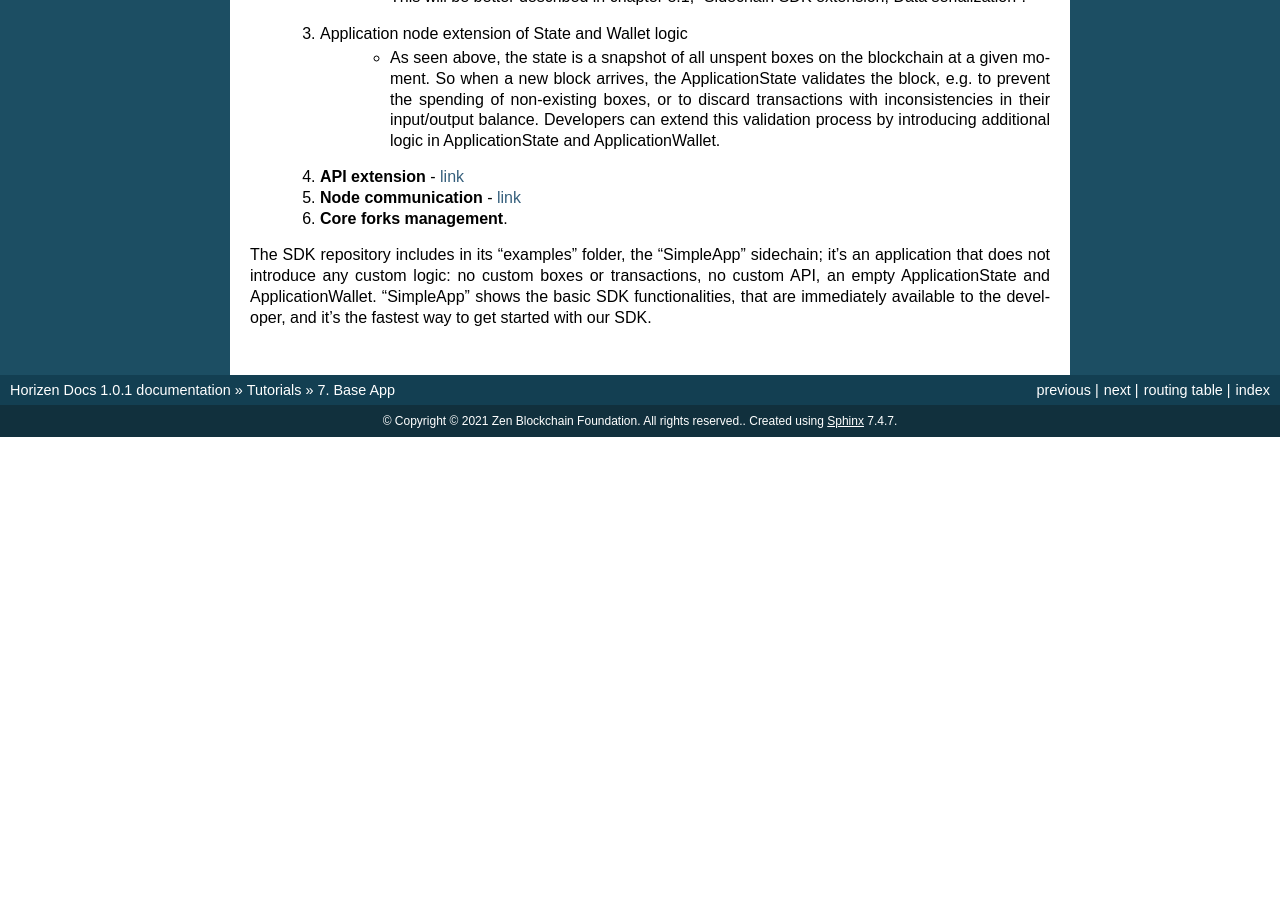
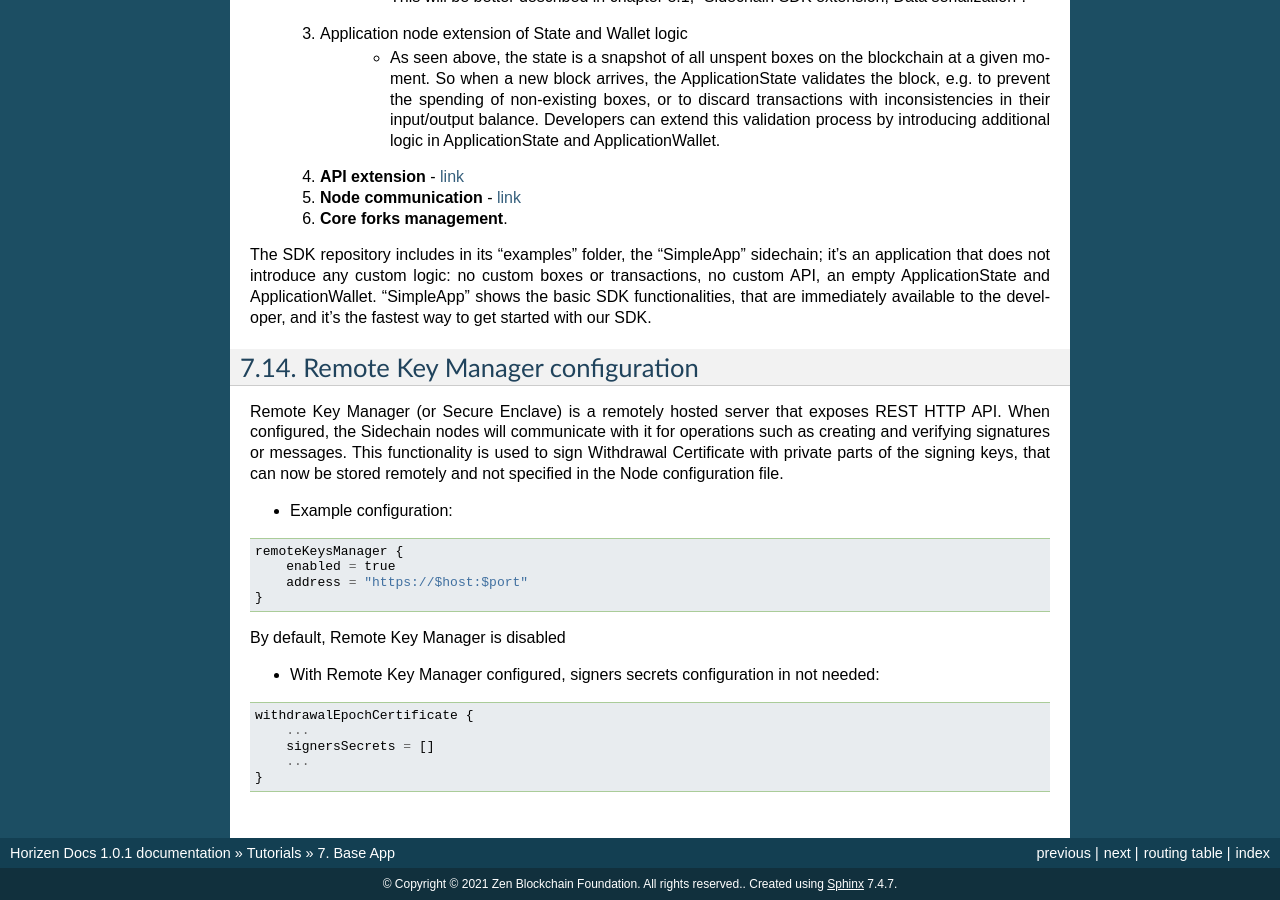
Before and after one commit to HorizenOfficial/developer-horizen-global, a Sphinx documentation site: the page built from docs/introduction/Base-App.rst, in a window 1280 px wide and 900 px high, scrolled down 9630 px. Built offline with Sphinx 7.4.7, drawn with Linux system fonts in a browser that asks for light colours; before the commit the page ends 10067 px from its top, so only the background shows below that; some of the changed text lies outside the part shown.

Commit message:
Remote key manager config docs

```diff
--- a/docs/introduction/Base-App.rst
+++ b/docs/introduction/Base-App.rst
@@ -514,3 +514,27 @@ SidechainApp arguments can be split into several groups:
 
 
 The SDK repository includes in its "examples" folder, the "SimpleApp" sidechain;  it's an application that does not introduce any custom logic: no custom boxes or transactions, no custom API, an empty ApplicationState and ApplicationWallet. "SimpleApp" shows the basic SDK functionalities, that are immediately available to the developer, and it's the fastest way to get started with our SDK.
+
+
+Remote Key Manager configuration
+******************
+
+Remote Key Manager (or Secure Enclave) is a remotely hosted server that exposes REST HTTP API. When configured, the Sidechain nodes will communicate with it for operations such as creating and verifying signatures or messages. This functionality is used to sign Withdrawal Certificate with private parts of the signing keys, that can now be stored remotely and not specified in the Node configuration file.
+
+- Example configuration:
+::
+
+    remoteKeysManager {
+        enabled = true
+        address = "https://$host:$port"
+    }
+By default, Remote Key Manager is disabled
+
+- With Remote Key Manager configured, signers secrets configuration in not needed:
+::
+
+    withdrawalEpochCertificate {
+        ...
+        signersSecrets = []
+        ...
+    }
```
